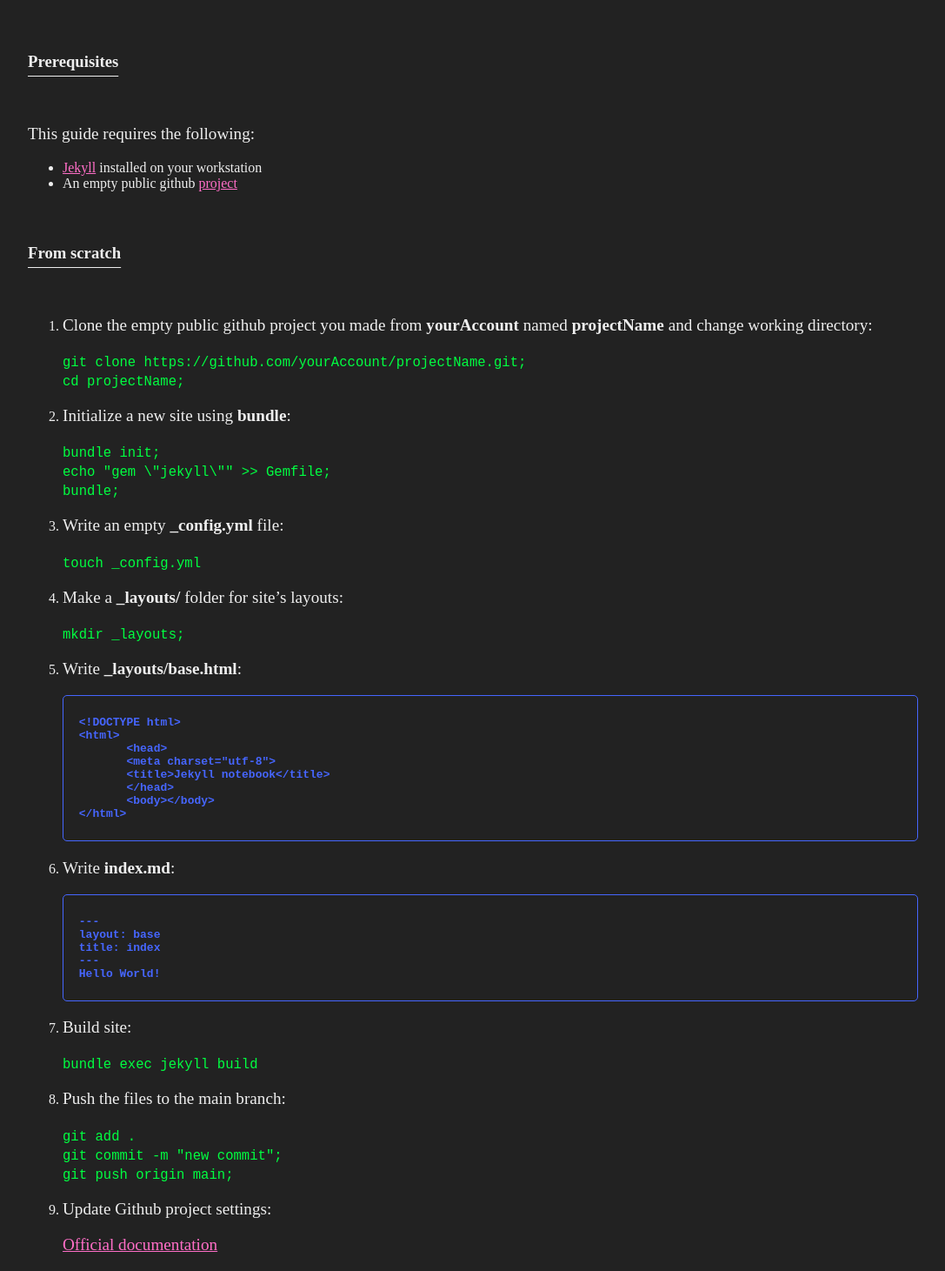
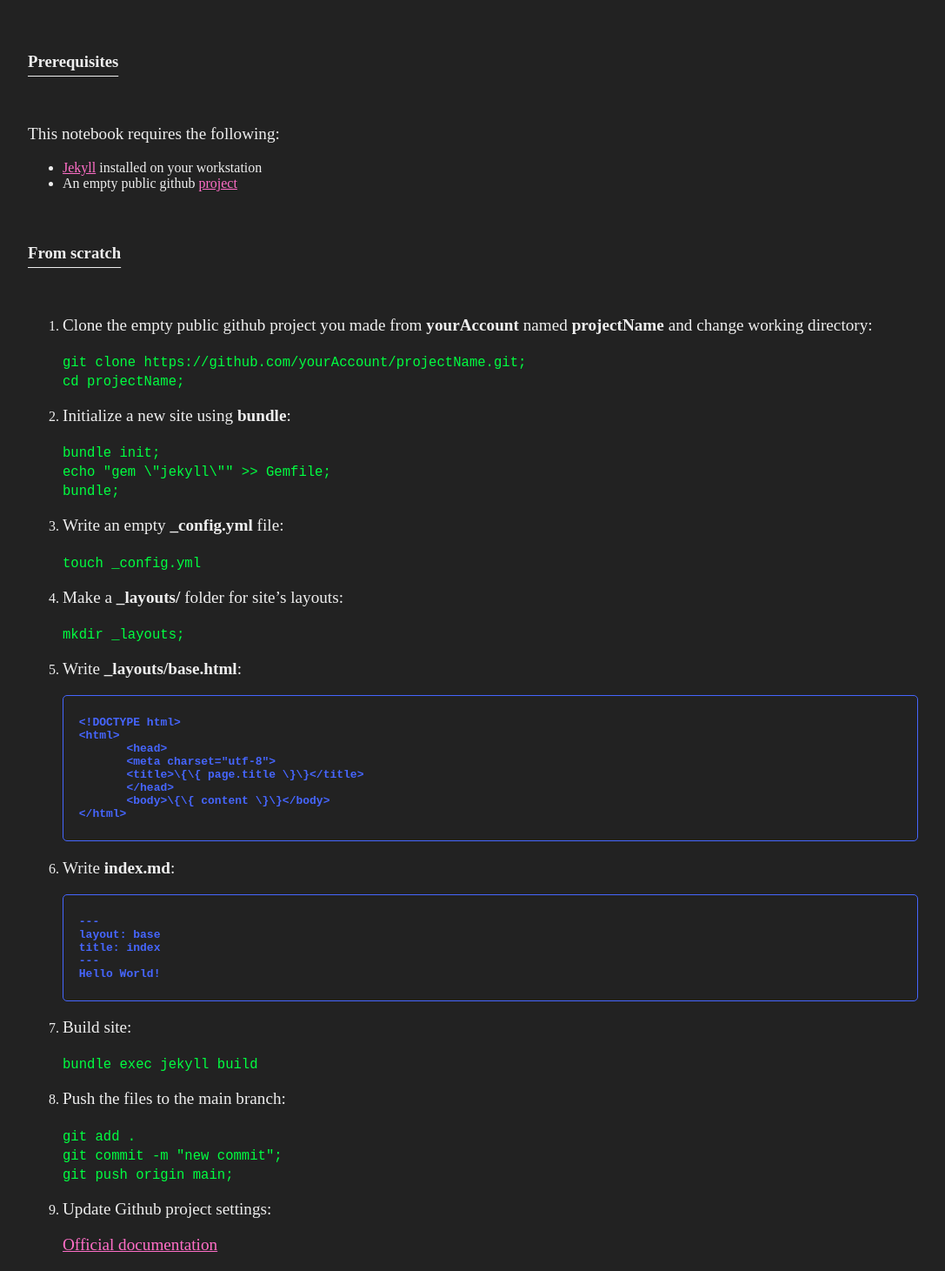
Before and after one commit to hugoio/JekyllFromScratch, a Jekyll site: the page built from index.md, in a window 1280 px wide. Shown: the whole page at 87% size, without its empty margins (96-1183 px from the left). Built offline with Jekyll 4.4.1, drawn with Linux system fonts in a browser that asks for light colours.

Commit message:
strip commit

````diff
--- a/index.md
+++ b/index.md
@@ -9,7 +9,7 @@ title: Jekyll notebook
 
 &nbsp;
 
-This guide requires the following:
+This notebook requires the following:
 
 * [Jekyll](https://jekyllrb.com/docs/) installed on your workstation
 * An empty public github [project](https://docs.github.com/en/repositories/creating-and-managing-repositories/creating-a-new-repository)
@@ -46,9 +46,9 @@ This guide requires the following:
 	<html>
   	<head>
     	<meta charset="utf-8">
-    	<title>{{ page.title }}</title>
+    	<title>\{\{ page.title \}\}</title>
   	</head>
-  	<body>{{ content }}</body>
+  	<body>\{\{ content \}\}</body>
 	</html>
 	```
 
````
Also changed, not shown: README.md.
